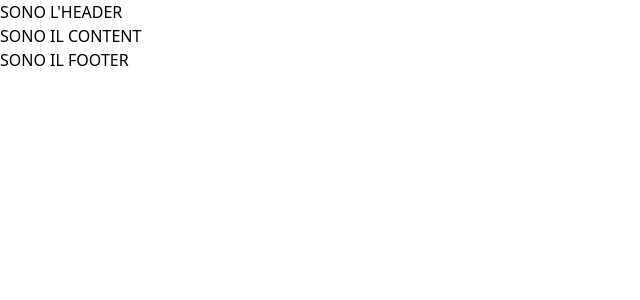
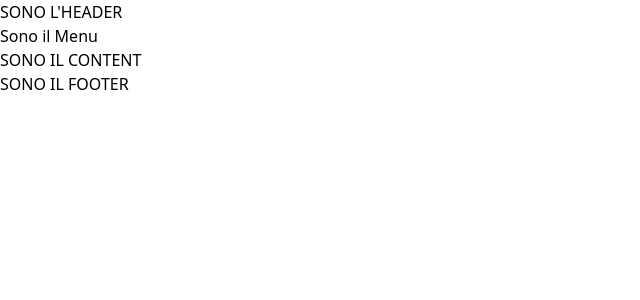
Before and after one commit to gpantolimp/prova, a React (Vite) app: page / in a window 1280 px wide. Shown: the top 300 px of the page, without its empty margins (0-640 px from the left). Built offline with nearby package versions, Linux system fonts and the light colour scheme.

Commit message:
Add menu component

```diff
--- a/src/App.jsx
+++ b/src/App.jsx
@@ -1,11 +1,13 @@
 import Header from "./components/sections/header"
 import Footer from "./components/sections/footer"
 import Content from "./components/sections/content"
+import Menu from "./components/sections/menu"
 
 function App() {
   return (
     <div className="App">
       <Header />
+      <Menu />
       <Content />
       <Footer />
     </div>
--- /dev/null
+++ b/src/components/sections/menu.jsx
@@ -0,0 +1,9 @@
+import React from 'react'
+
+function Menu() {
+  return (
+    <div>Sono il Menu</div>
+  )
+}
+
+export default Menu
```
